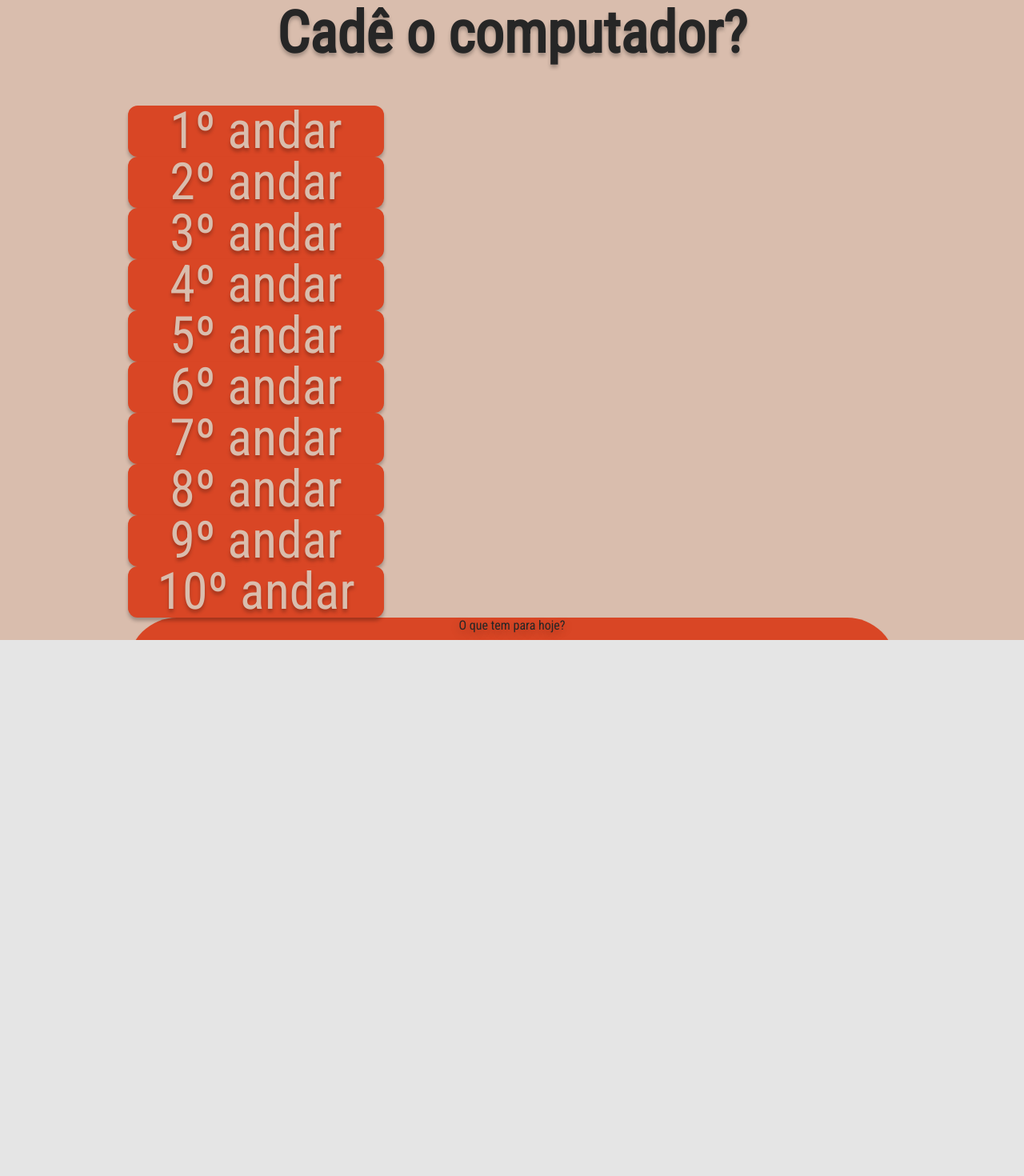
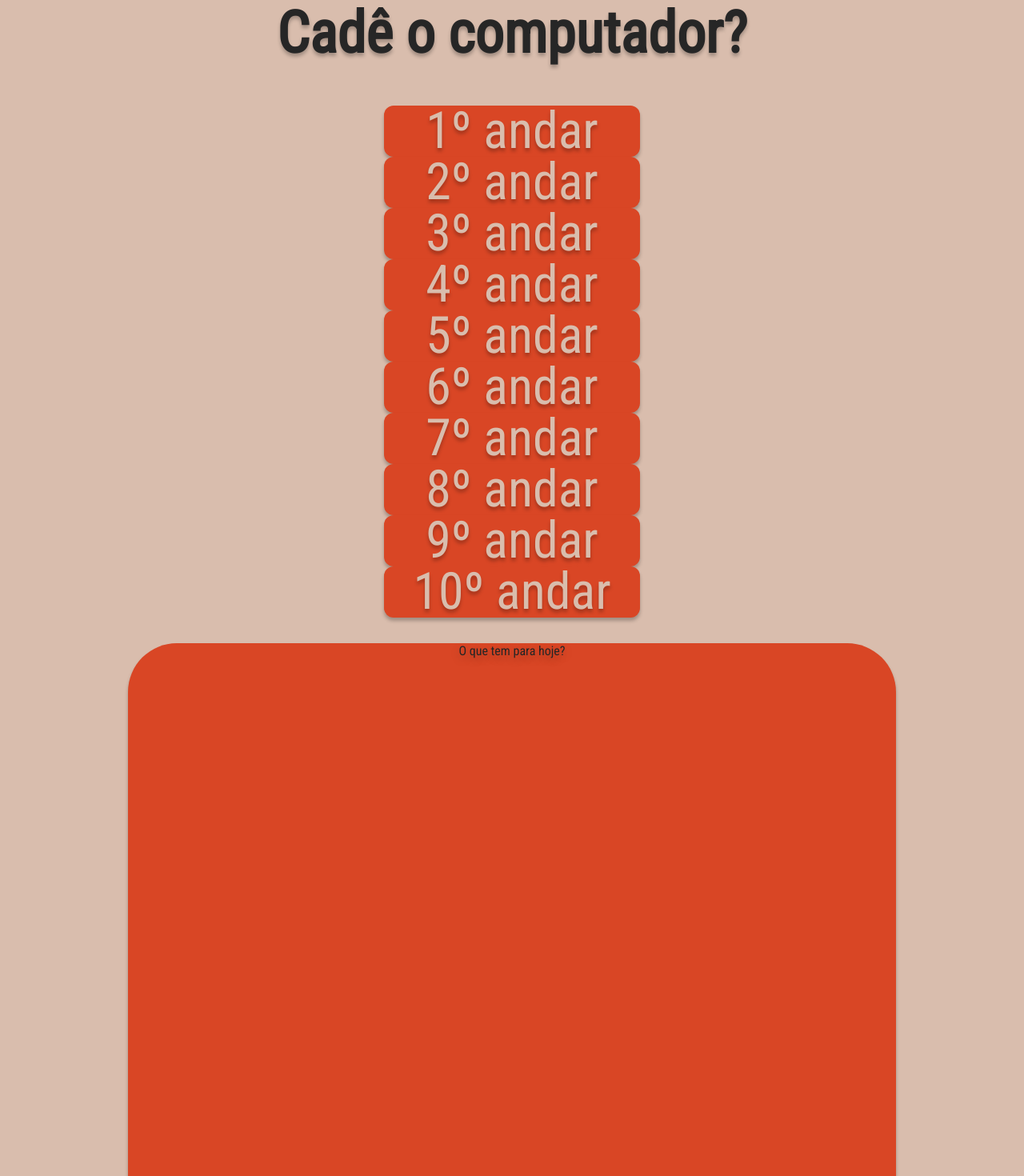
Before and after one commit to IsraelBarcelos/cade-o-computador, a React (Create React App) app: page /andares in a window 1280 px wide. Shown: the top 1470 px of the page at 80% size. Before the commit the page ends 800 px from the top, so only its background shows below. Built offline with nearby package versions, Linux system fonts and the light colour scheme.

Commit message:
Still breaking changes,but the program is better

```diff
--- a/src/App.tsx
+++ b/src/App.tsx
@@ -11,6 +11,7 @@ function App() {
     <BrowserRouter>
       <AreaDeTrabalho>
         <Titulo />
+        <hr className="hr" />
         <main className="main-content">
           <Route path="/" exact component={Login}></Route>
           <Route path="/andares" exact component={Andares}></Route>
--- a/src/components/AreaDeTrabalho/styles.scss
+++ b/src/components/AreaDeTrabalho/styles.scss
@@ -3,9 +3,13 @@
   flex-direction: column;
   align-items: center;
   width: 100vw;
-  height: 100vh;
+  min-width: 15rem;
+  box-sizing: border-box;
+  height: 100%;
 
   background-color: #d9bdad;
+
+
 }
 
 @media (min-width: 768px) {
--- a/src/pages/Andares/index.tsx
+++ b/src/pages/Andares/index.tsx
@@ -18,18 +18,17 @@ export function Andares() {
 
   return (
     <div className="andares-cointainer">
+
       <Aside>
         <div className="buttons">
           {
             andares.map(andar => {
               return <PressButton text={`${andar}º andar`} />
             })
-
           }
         </div>
+      </Aside>
 
-
-      </Aside>
       <OrangeBox>
         <header className="title-andares">
           <span>O que tem para hoje?</span>
--- a/src/pages/Andares/styles.scss
+++ b/src/pages/Andares/styles.scss
@@ -1,9 +1,19 @@
 .area {
   .main-content {
-    .andares-cotainer {
-      .aside {
-        display: block;
+    .aside {
+      display: flex;
+      justify-content: center;
+      align-items: center;
+
+      .pressButton {
+        &:last-child {
+          margin-bottom: 2rem;
+        }
       }
+    }
+
+    .orange-box {
+      margin-bottom: 2rem;
     }
   }
 }
--- a/src/styles/globals.scss
+++ b/src/styles/globals.scss
@@ -34,3 +34,14 @@ body {
 input, textarea, label, button, select {
     font-family: 'Roboto Condensed', sans-serif;
 }
+
+hr {
+    width: 100%;
+    margin-bottom: 2rem;
+}
+
+@media (min-width: 768px) {
+    hr {
+        display: none;
+    }
+}
```
